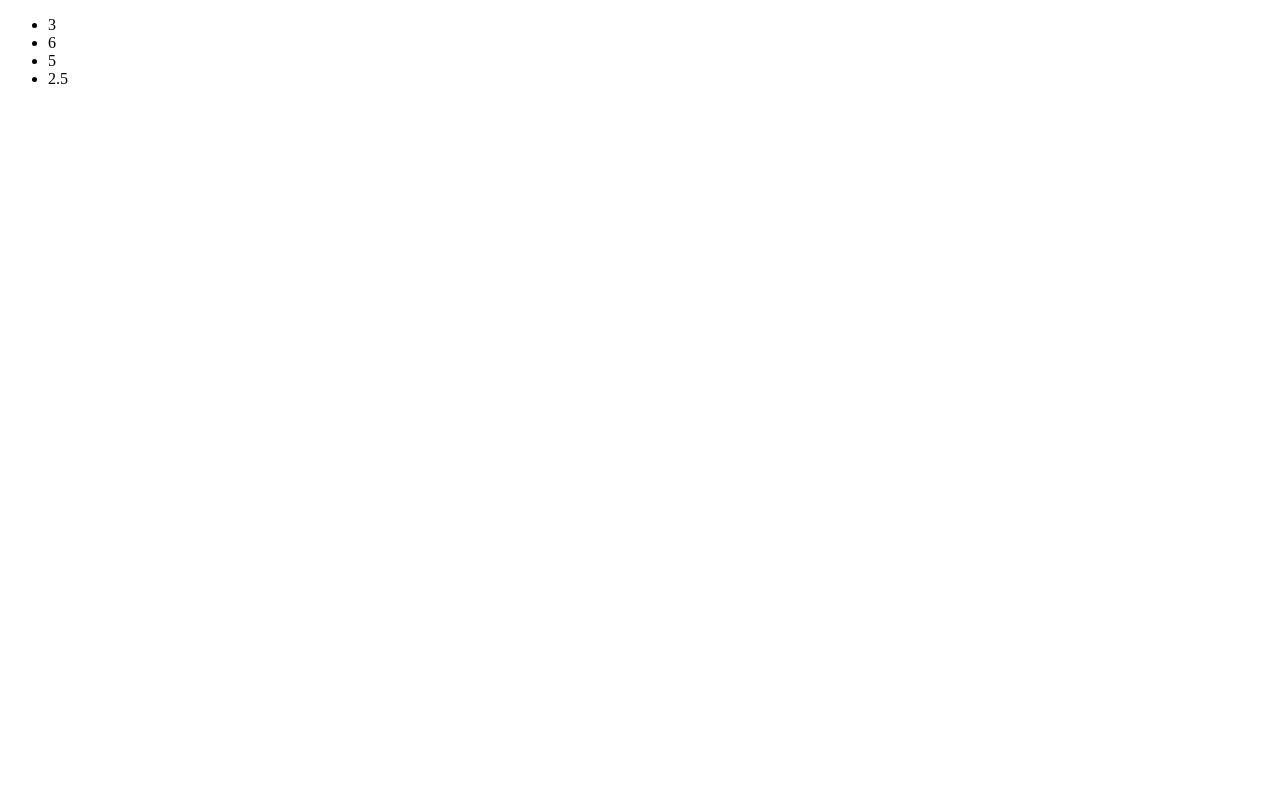
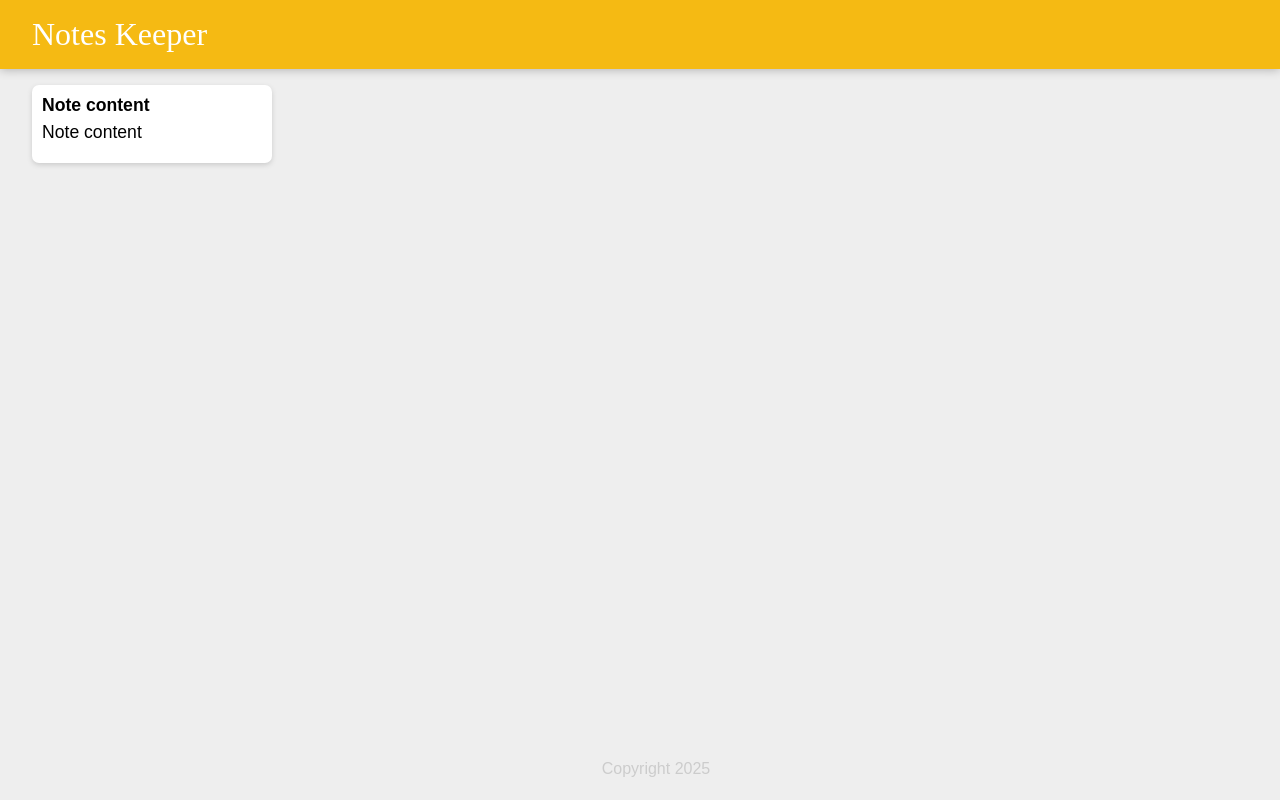
Before and after one commit to darshansrinivasa/udemy-practice, a React (Vite) app in the folder my-react-app/: page / in a window 1280 px wide. Built offline with nearby package versions, Linux system fonts and the light colour scheme.

Commit message:
Keeper app Step 1 - Static content

```diff
--- a/my-react-app/index.html
+++ b/my-react-app/index.html
@@ -3,7 +3,8 @@
   <head>
     <meta charset="UTF-8" />
     <meta name="viewport" content="width=device-width, initial-scale=1.0" />
-    <title>Introduction to Components</title>
+    <title>NOTES APP</title>
+    <link rel="stylesheet" href="./public/styles.css">
   </head>
   <body>
     <div id="root"></div>
--- /dev/null
+++ b/my-react-app/public/styles.css
@@ -0,0 +1,56 @@
+* {
+  padding: 0;
+  margin: 0;
+  box-sizing: border-box;
+}
+html {
+  font-family: "Montserrat", sans-serif;
+}
+body {
+  background: #eee;
+  padding: 0 16px;
+}
+
+header {
+  background-color: #f5ba13;
+  margin: auto -16px;
+  padding: 16px 32px;
+  box-shadow: 0 0 10px 0 rgba(0, 0, 0, 0.3);
+}
+
+header h1 {
+  color: #fff;
+  font-family: "McLaren", cursive;
+  font-weight: 200;
+}
+
+footer {
+  position: absolute;
+  text-align: center;
+  bottom: 0;
+  width: 100%;
+  height: 2.5rem;
+}
+
+footer p {
+  color: #ccc;
+}
+.note {
+  background: #fff;
+  border-radius: 7px;
+  box-shadow: 0 2px 5px #ccc;
+  padding: 10px;
+  width: 240px;
+  margin: 16px;
+  float: left;
+}
+.note h1 {
+  font-size: 1.1em;
+  margin-bottom: 6px;
+}
+.note p {
+  font-size: 1.1em;
+  margin-bottom: 10px;
+  white-space: pre-wrap;
+  word-wrap: break-word;
+}
--- a/my-react-app/src/components/App.jsx
+++ b/my-react-app/src/components/App.jsx
@@ -1,13 +1,27 @@
-import * as Calculator from './Calculator';
+//1. Create a new React app.
+//2. Create a App.jsx component.
+//3. Create a Header.jsx component that renders a <header> element
+//to show the Keeper App name in an <h1>.
+//4. Create a Footer.jsx component that renders a <footer> element
+//to show a copyright message in a <p> with a dynamically updated year.
+//5. Create a Note.jsx component to show a <div> element with a
+//<h1> for a title and a <p> for the content.
+//6. Make sure that the final website is styled like the example shown here:
+//https://l1pp6.csb.app/
+
+
+
+import Header from './Header';
+import Footer from './Footer';
+import Notes from './Notes';
 
 function App() {
     return (
-        <ul>
-            <li>{Calculator.Subtract(5, 2)}</li>
-            <li>{Calculator.Add(5, 1)}</li>
-            <li>{Calculator.Multiply(5, 1)}</li>
-            <li>{Calculator.Divide(5, 2)}</li>
-        </ul>
+       <div>
+            <Header />
+            <Notes />
+            <Footer />
+       </div>
     )
 }
 
--- a/my-react-app/src/components/Calculator.jsx
+++ /dev/null
@@ -1,17 +0,0 @@
-function Add(a, b) {
-    return a + b;
-}
-
-function Subtract(a, b) {
-    return a-b;
-}
-
-function Multiply(a, b) {
-    return a*b;
-}
-
-function Divide(a, b) {
-    return a/b;
-}
-
-export { Add, Subtract, Multiply, Divide };
--- /dev/null
+++ b/my-react-app/src/components/Footer.jsx
@@ -0,0 +1,9 @@
+function Footer() {
+    return (
+        <footer>
+            <p>Copyright {new Date().getFullYear()}</p>
+        </footer>
+    )
+}
+
+export default Footer;
--- /dev/null
+++ b/my-react-app/src/components/Header.jsx
@@ -0,0 +1,9 @@
+function Header() {
+    return (
+        <header>
+            <h1>Notes Keeper</h1>
+        </header>
+    )
+}
+
+export default Header;
--- /dev/null
+++ b/my-react-app/src/components/Notes.jsx
@@ -0,0 +1,10 @@
+function Notes() {
+    return (
+        <div className="note">
+            <h1>Note content</h1>
+            <p>Note content</p>
+        </div>
+    )
+}
+
+export default Notes;
```
